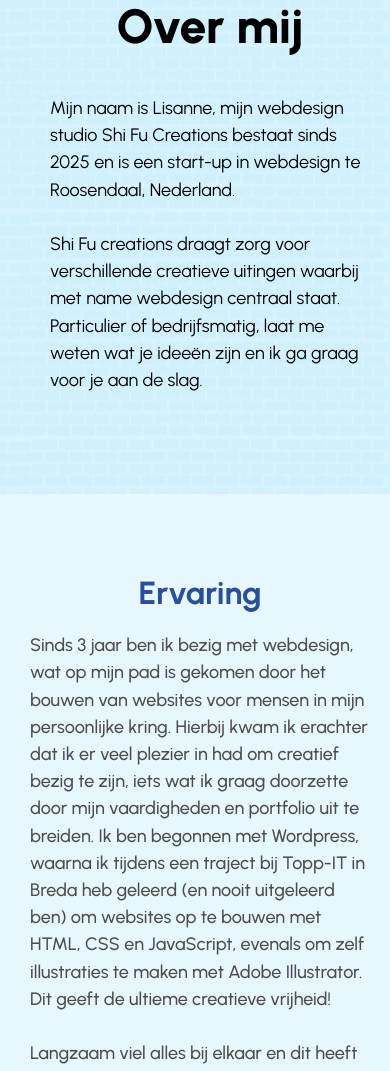
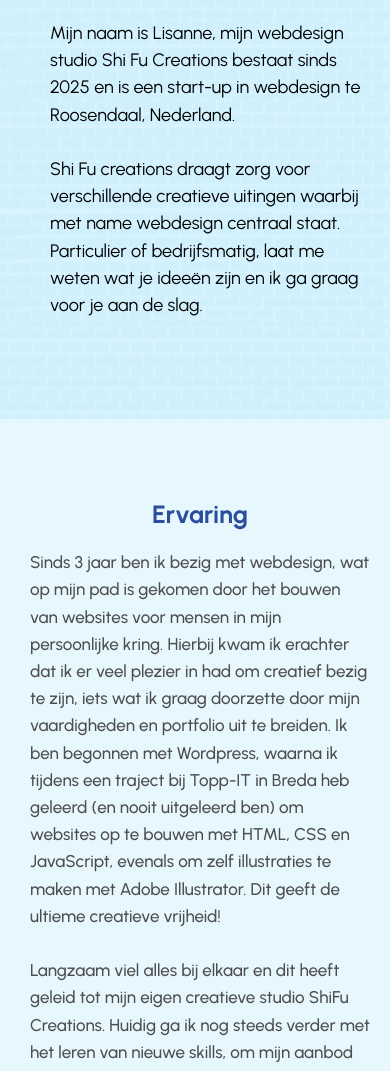
Before and after one commit to shifucreations/portfoliosite, a plain HTML site: page about.html in a window 390 px wide. Shown: the part 731-1802 px from the top of the page. Drawn offline with nearby package versions, Linux system fonts and the light colour scheme; a web font is replaced by a local one.

Commit message:
about me responsive

```diff
--- a/resources/about.css
+++ b/resources/about.css
@@ -259,14 +259,15 @@ header .contentbox .headercontact li{
 
 @media only screen and (max-width: 480px){
   .over .portraitimg img{
-    height: 300px;
+    height: 230px;
     margin-right: 0px;
   }
   .over{
     padding-top: 50px;
   }
   .over h1{
-    font-size: 3rem;
+    font-size: 2rem;
+    padding-top: 15px;
   }
 }
 
@@ -279,7 +280,7 @@ header .contentbox .headercontact li{
     padding-top: 60px;
   }
   .over p{
-    font-size: 18px;
+    font-size: 17px;
   }
   .over #intro{
     margin-left: 0px;
@@ -405,10 +406,13 @@ header .contentbox .headercontact li{
   }
   .meerover .hoebegonnen h2{
     text-align: center;
+    font-size: 25px;
   }
   .meerover .hoebegonnen p{
     padding-left: 30px;
     padding-right: 20px;
+    font-size: 17px;
+    padding-bottom: 20px;
   }
   .meerover .hoebegonnen{
     margin-right: 0px;
```
